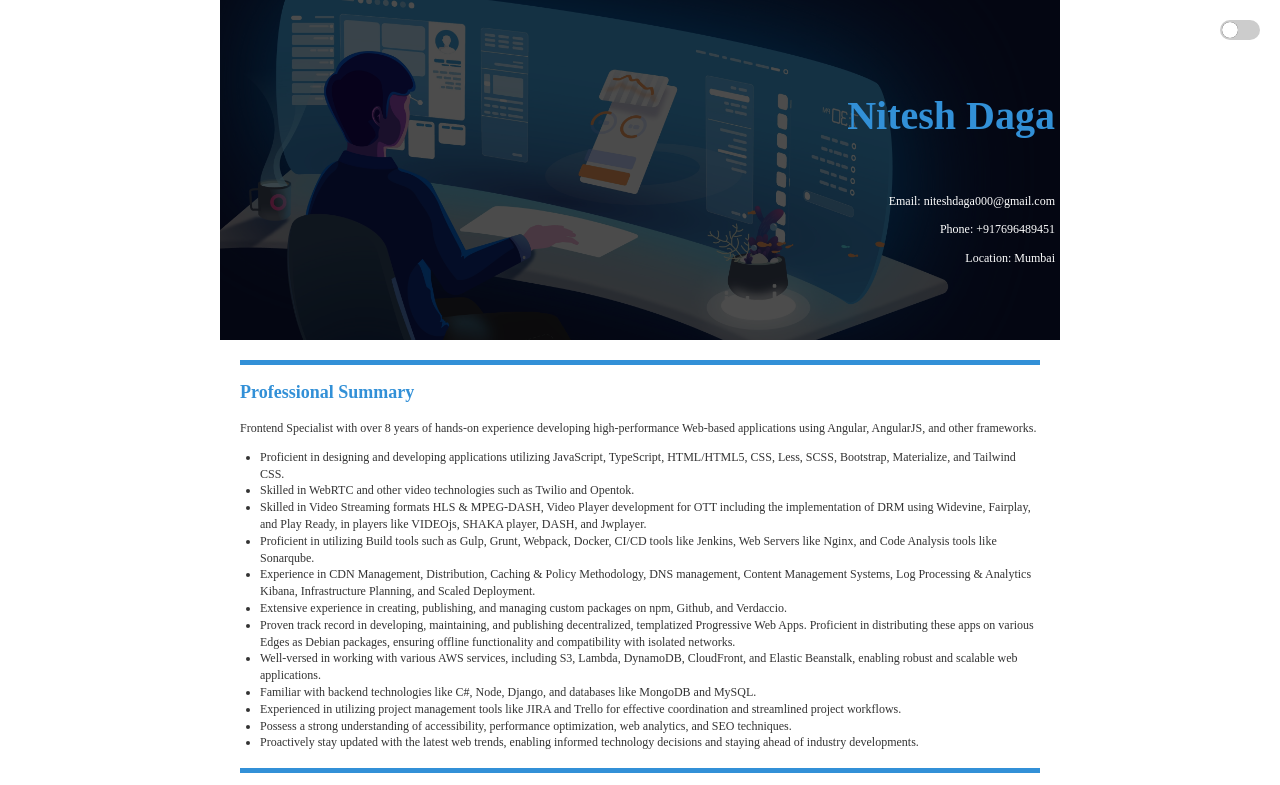
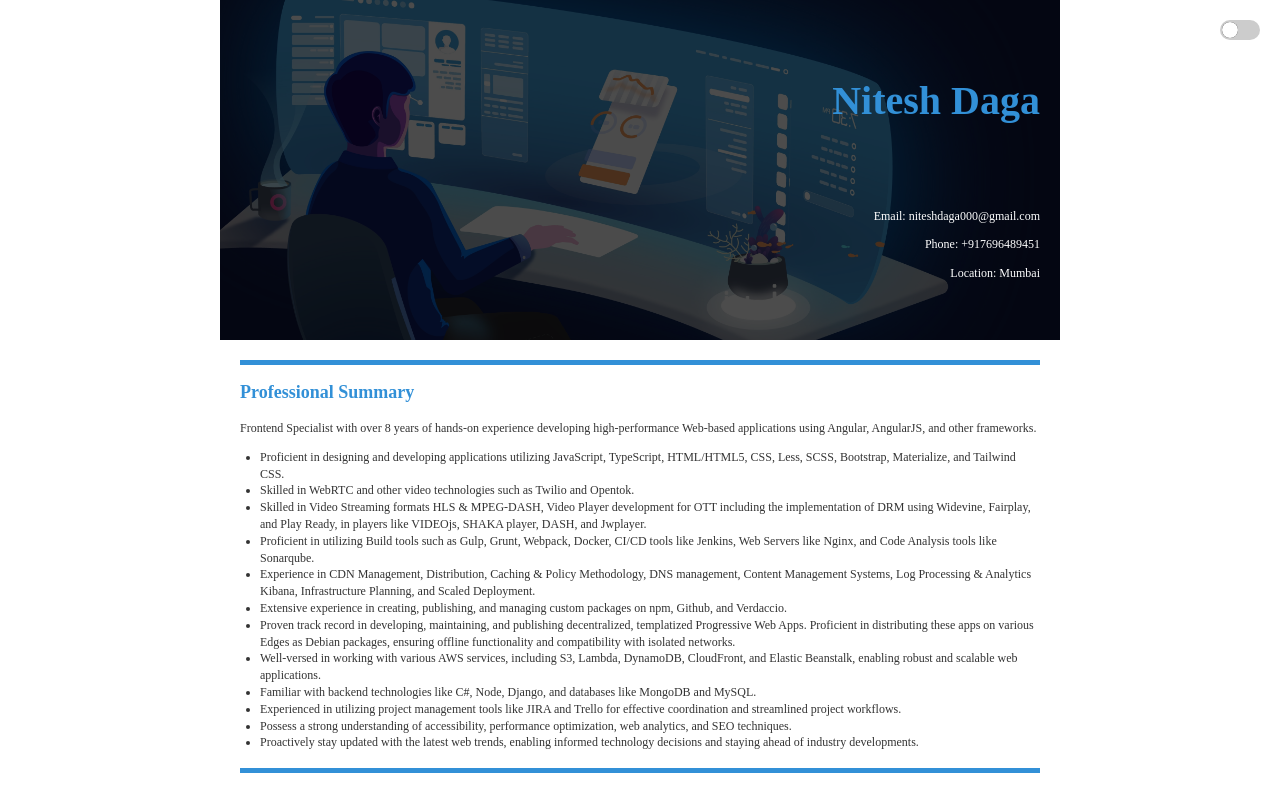
Before and after one commit to nitesh-daga/nitesh-daga.github.io, a plain HTML site: page index.html in a window 1280 px wide. Shown: the top 785 px of the page. Drawn offline with Linux system fonts and the light colour scheme.

Commit message:
Html Resume : Nitesh Daga

```diff
--- a/index.html
+++ b/index.html
@@ -145,13 +145,13 @@
         .name-designation {
             font-size: 20px;
             font-weight: bold;
-            margin: 5px;
+            margin: 20px;
             color: #fff;
         }
 
         /* Contact information styles */
         .contact-info {
-            margin: 5px;
+            margin: 20px;
             text-align: right;
         }
 
```
